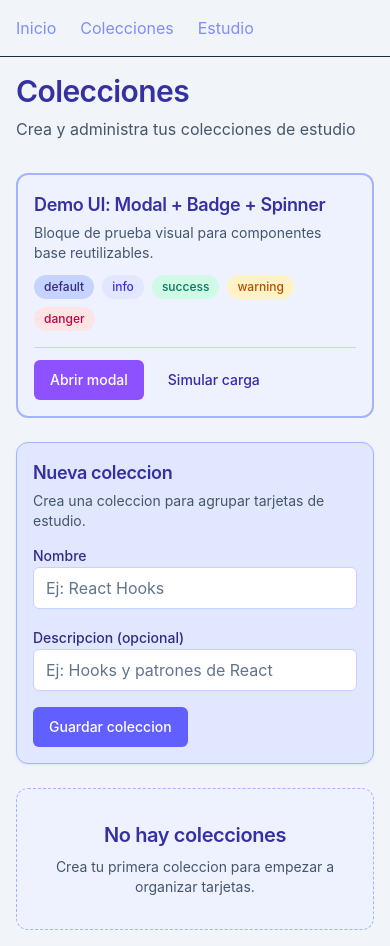
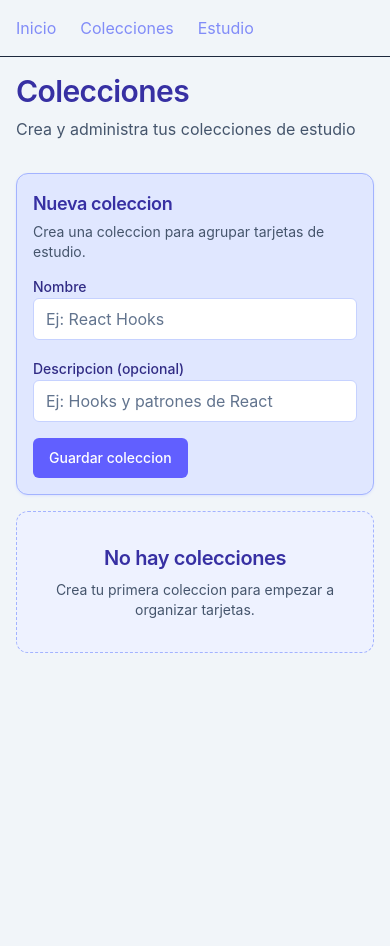
Before and after one commit to dnhosemacs-svg/FlashLearn, a React (Vite) app: page /collections in a window 390 px wide. After the commit the page ends 901 px from the top, so only its background shows below. Built offline with nearby package versions, Linux system fonts and the light colour scheme.

Commit message:
Organizacion de elementos con responsive

```diff
--- a/src/components/features/collections/CollectionItem.tsx
+++ b/src/components/features/collections/CollectionItem.tsx
@@ -19,17 +19,27 @@ export default function CollectionItem({
       title={collection.name}
       description={collection.description || 'Sin descripcion'}
       actions={
-        <div className="flex gap-2">
-          <Link to={`/collections/${collection.id}`}>
-            <Button variant="secondary" size="sm">
+        <div className="flex flex-wrap justify-end gap-2">
+          <Link to={`/collections/${collection.id}`} className="w-full sm:w-auto">
+            <Button variant="secondary" size="sm" className="w-full sm:w-auto">
               Abrir
-              </Button>
+            </Button>
           </Link>
 
-          <Button variant="ghost" size="sm" onClick={() => onEdit(collection.id)}>
+          <Button
+            variant="ghost"
+            size="sm"
+            className="w-full sm:w-auto"
+            onClick={() => onEdit(collection.id)}
+          >
             Editar
           </Button>
-          <Button variant="danger" size="sm" onClick={() => onDelete(collection.id)}>
+          <Button
+            variant="danger"
+            size="sm"
+            className="w-full sm:w-auto"
+            onClick={() => onDelete(collection.id)}
+          >
             Borrar
           </Button>
         </div>
--- a/src/index.css
+++ b/src/index.css
@@ -60,7 +60,7 @@ h4 {
   }
 
   .card-grid-2 {
-    @apply grid gap-4 lg:grid-cols-2 lg:gap-6;
+    @apply grid items-start gap-4 lg:grid-cols-2 lg:gap-6;
   }
 
   .text-muted {
--- a/src/pages/CollectionsPage.tsx
+++ b/src/pages/CollectionsPage.tsx
@@ -1,18 +1,11 @@
 import { useState } from 'react'
 import CollectionForm from '../components/features/collections/CollectionForm'
 import CollectionList from '../components/features/collections/CollectionList'
-import Badge from '../components/ui/Badge'
-import Button from '../components/ui/Button'
-import Card from '../components/ui/Card'
-import Modal from '../components/ui/Modal'
-import Spinner from '../components/ui/Spinner'
 import type { Collection, CreateCollectionInput, UpdateCollectionInput } from '../types/domain'
 
 export default function CollectionsPage() {
   const [collections, setCollections] = useState<Collection[]>([])
   const [editingCollectionId, setEditingCollectionId] = useState<string | null>(null)
-  const [isDemoModalOpen, setIsDemoModalOpen] = useState(false)
-  const [isSimulating, setIsSimulating] = useState(false)
 
   const handleCreateCollection = (data: CreateCollectionInput) => {
     const now = new Date().toISOString()
@@ -63,48 +56,13 @@ export default function CollectionsPage() {
     (collection) => collection.id === editingCollectionId,
   )
 
-  const handleRunSimulation = () => {
-    setIsSimulating(true)
-    window.setTimeout(() => {
-      setIsSimulating(false)
-    }, 1200)
-  }
-
   return (
     <main className="page-shell">
       <h1 className="page-title">Colecciones</h1>
       <p className="page-subtitle">Crea y administra tus colecciones de estudio</p>
 
       <section className="section-stack">
-        <Card
-          title="Demo UI: Modal + Badge + Spinner"
-          description="Bloque de prueba visual para componentes base reutilizables."
-          variant="bordered"
-          footer={
-            <div className="flex flex-wrap gap-2">
-              <Button variant="secondary" onClick={() => setIsDemoModalOpen(true)}>
-                Abrir modal
-              </Button>
-              <Button variant="ghost" onClick={handleRunSimulation} isLoading={isSimulating}>
-                Simular carga
-              </Button>
-            </div>
-          }
-        >
-          <div className="flex flex-wrap items-center gap-2">
-            <Badge label="default" />
-            <Badge label="info" variant="info" />
-            <Badge label="success" variant="success" />
-            <Badge label="warning" variant="warning" />
-            <Badge label="danger" variant="danger" />
-          </div>
-          {isSimulating && (
-            <div className="mt-4">
-              <Spinner size="sm" label="Procesando demo" />
-            </div>
-          )}
-        </Card>
-
+        <div className="card-grid-2">
           {editingCollection ? (
             <CollectionForm
               mode="edit"
@@ -124,26 +82,8 @@ export default function CollectionsPage() {
             onEditCollection={handleEditCollection}
             onDeleteCollection={handleDeleteCollection}
           />
+        </div>
       </section>
-
-      <Modal
-        open={isDemoModalOpen}
-        onClose={() => setIsDemoModalOpen(false)}
-        title="Demo del componente Modal"
-        description="Este modal valida apertura, cierre y estructura reutilizable."
-        footer={
-          <>
-            <Button variant="ghost" onClick={() => setIsDemoModalOpen(false)}>
-              Cancelar
-            </Button>
-            <Button onClick={() => setIsDemoModalOpen(false)}>Confirmar</Button>
-          </>
-        }
-      >
-        <p className="text-sm text-slate-300">
-          Puedes cerrarlo con el backdrop, con la tecla Escape o con los botones del footer.
-        </p>
-      </Modal>
     </main>
   )
 }
```
Lines whose indentation alone changed are shown as unchanged.
